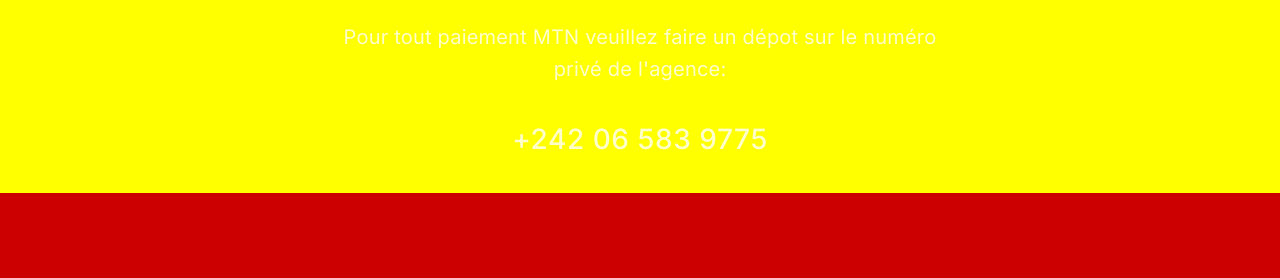
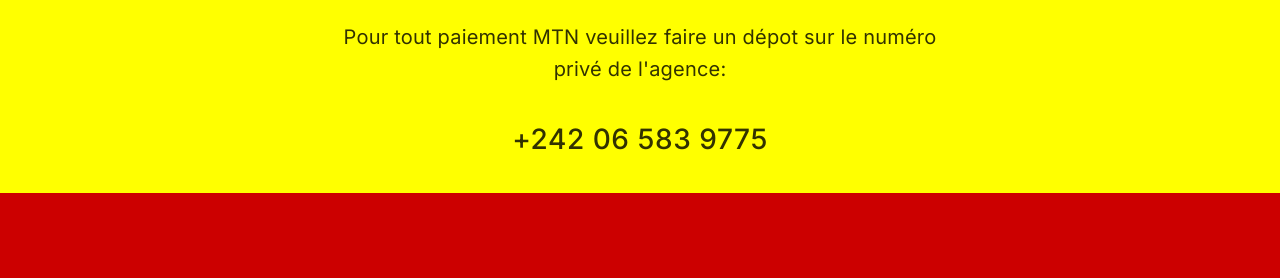
Before and after one commit to RovanelDEV/express_ds, a plain HTML site: page p_mtn.html in a window 1280 px wide. Shown: the part 515-793 px from the top of the page. Drawn offline with nearby package versions, Linux system fonts and the light colour scheme; a web font is replaced by a local one.

Commit message:
Update p_mtn.html

```diff
--- a/p_mtn.html
+++ b/p_mtn.html
@@ -50,9 +50,9 @@
                 <h1 style="color: black"> Paiement</h1>
                 <img src="mtn.webp" alt="MTN Logo" class="payment-logo">
                 <div class="payment-details">
-                    <h2>Pour tout paiement MTN veuillez faire un
+                    <h2 style="color: black">Pour tout paiement MTN veuillez faire un
                         dépot sur le numéro privé de l'agence: <br>
-                        <span>+242 06 583 9775</span>
+                        <span style="color: black">+242 06 583 9775</span>
                     </h2>
                 </div>
             </div>
```
